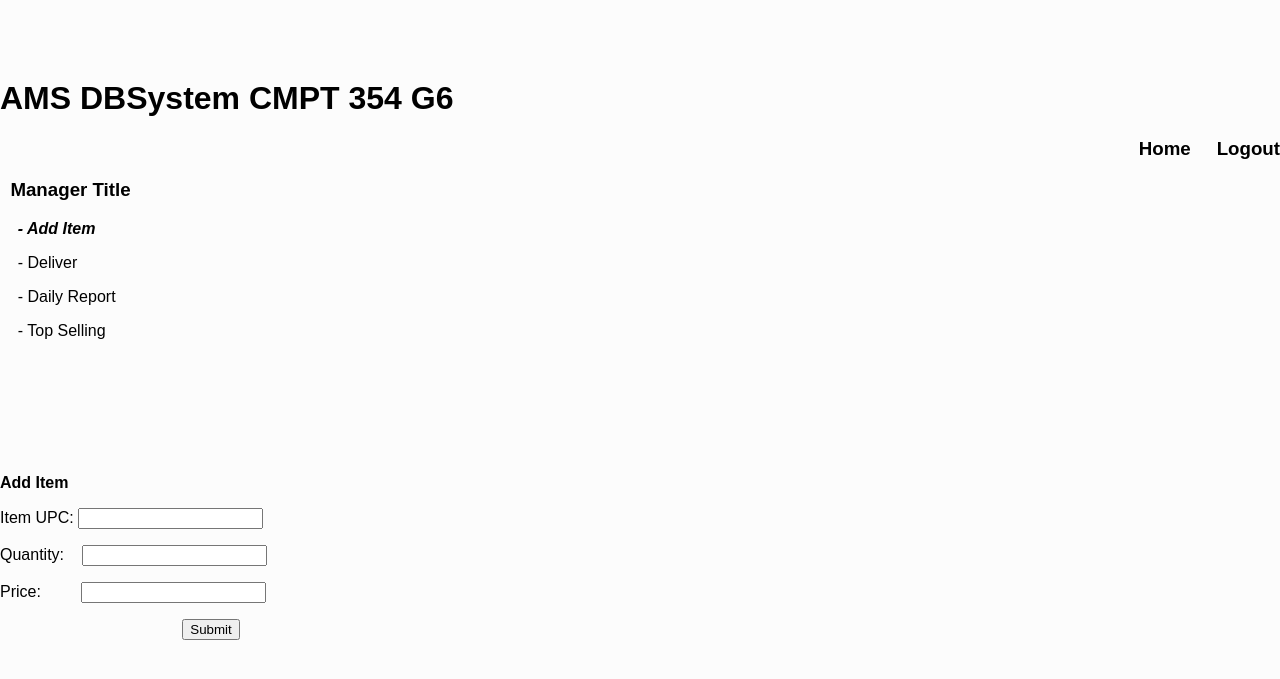
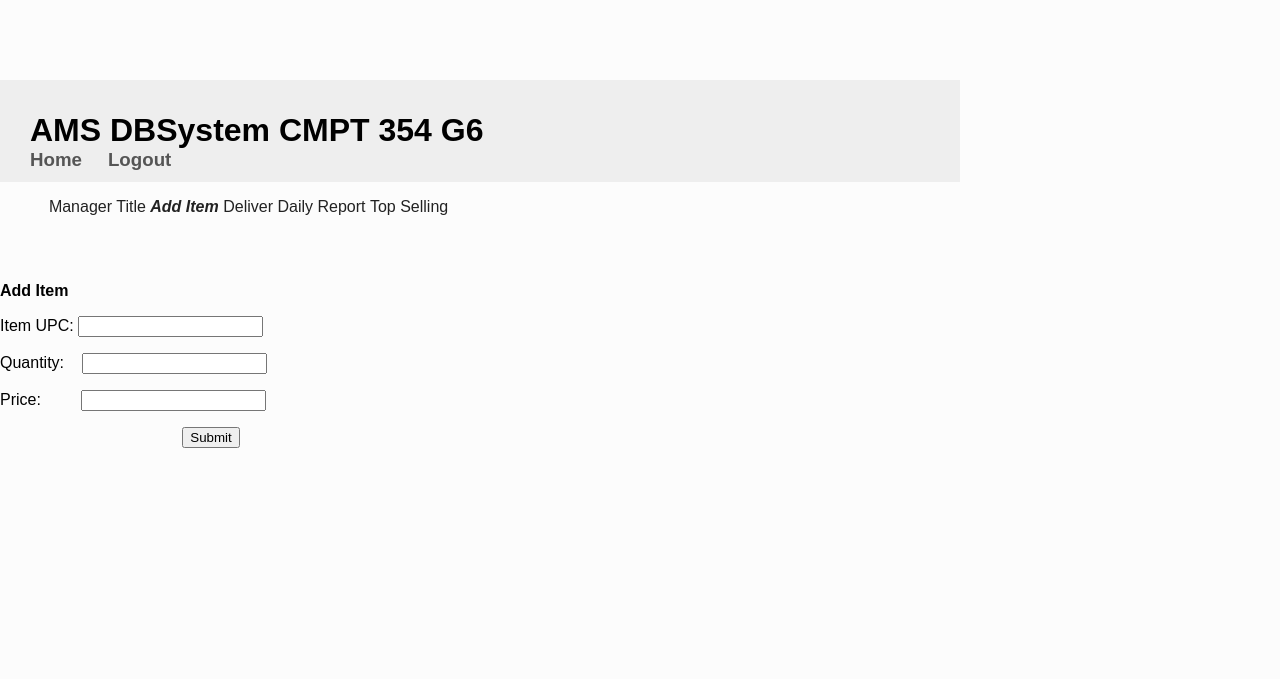
Before and after one commit to 354G6/AMS-DBSystem, a PHP site: page /manager-defaultAddX.php in a window 1280 px wide. Shown: the top 679 px of the page. Run offline with PHP 8.4, Linux system fonts and the light colour scheme.

Commit message:
renovated UI implementation to PHP based redirecting

```diff
--- a/UI/manager-defaultAddX.php
+++ b/UI/manager-defaultAddX.php
@@ -11,20 +11,20 @@
 
 <body>
 <h1>&nbsp;</h1>
-<div id="Layer3">
+<div id="Header">
   <h1>AMS DBSystem CMPT 354 G6</h1>
   <h3 align="right">Home &nbsp; &nbsp; Logout </h3>
 </div>
-<div id="Layer1">
-  <h3> &nbsp; Manager Title</h3>
-  <p align="left">	&nbsp; &nbsp; <em><strong>- Add Item</strong></em><strong></strong></p>
-  <p align="left">&nbsp; &nbsp; - Deliver  </p>
-  <p align="left">&nbsp; &nbsp; - Daily Report</p>
-  <p align="left">&nbsp; &nbsp; - Top Selling</p>
-  <h3>&nbsp; </h3>
-  <h3>&nbsp; </h3>
+<div id="Menu">
+  <ul id = "Navi" class = "Menu">
+  <li> &nbsp; Manager Title</li>
+  <li><em><strong>Add Item</strong></em><strong></strong></li>
+  <li>Deliver</li>
+  <li>Daily Report</li>
+  <li>Top Selling</li>
+  </ul>
 </div>
-<div id="Layer2">
+<div id="Contents">
   <p>&nbsp;</p>
   <p><strong>Add Item</strong>&nbsp;</p>
   <p>Item UPC:
```
